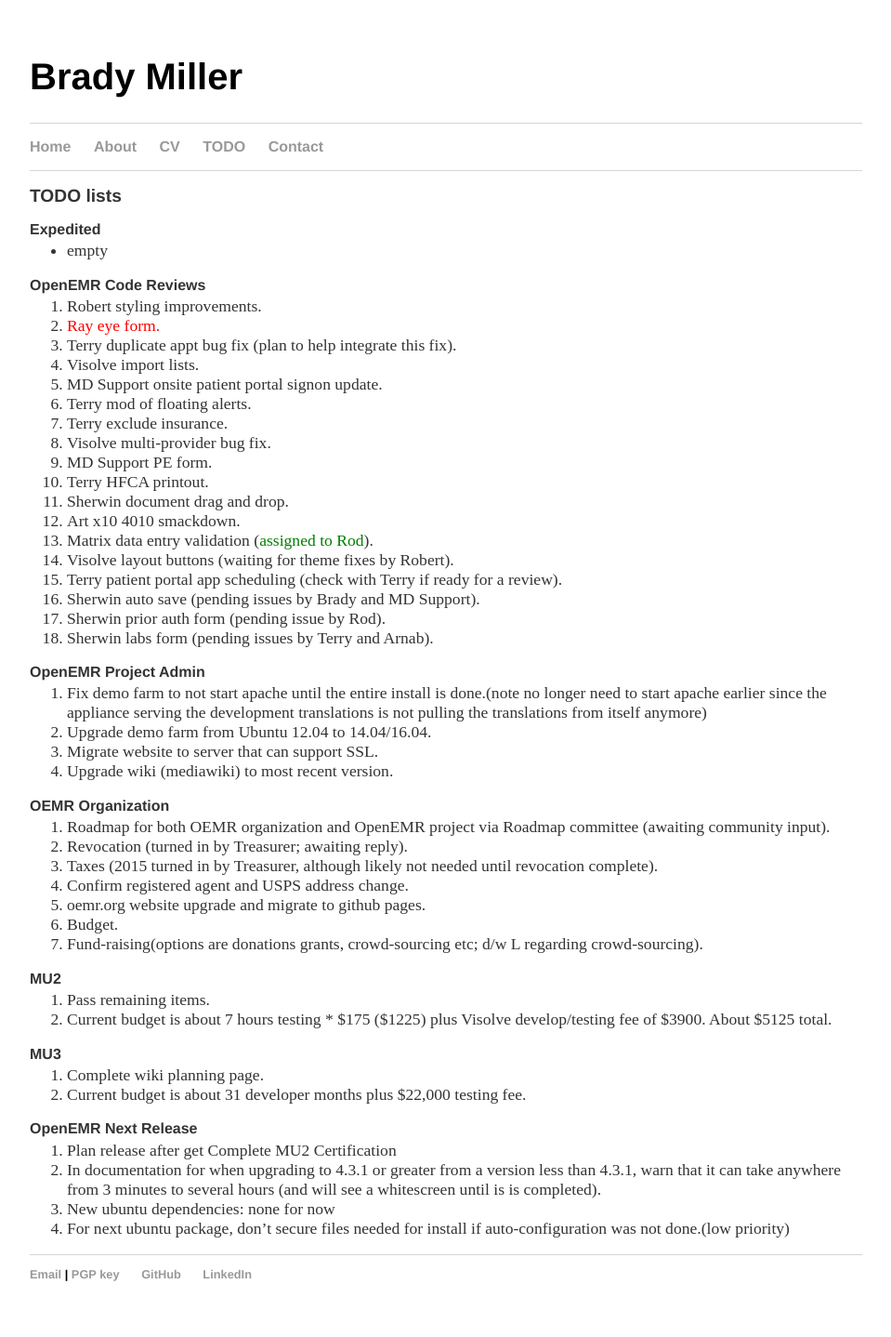
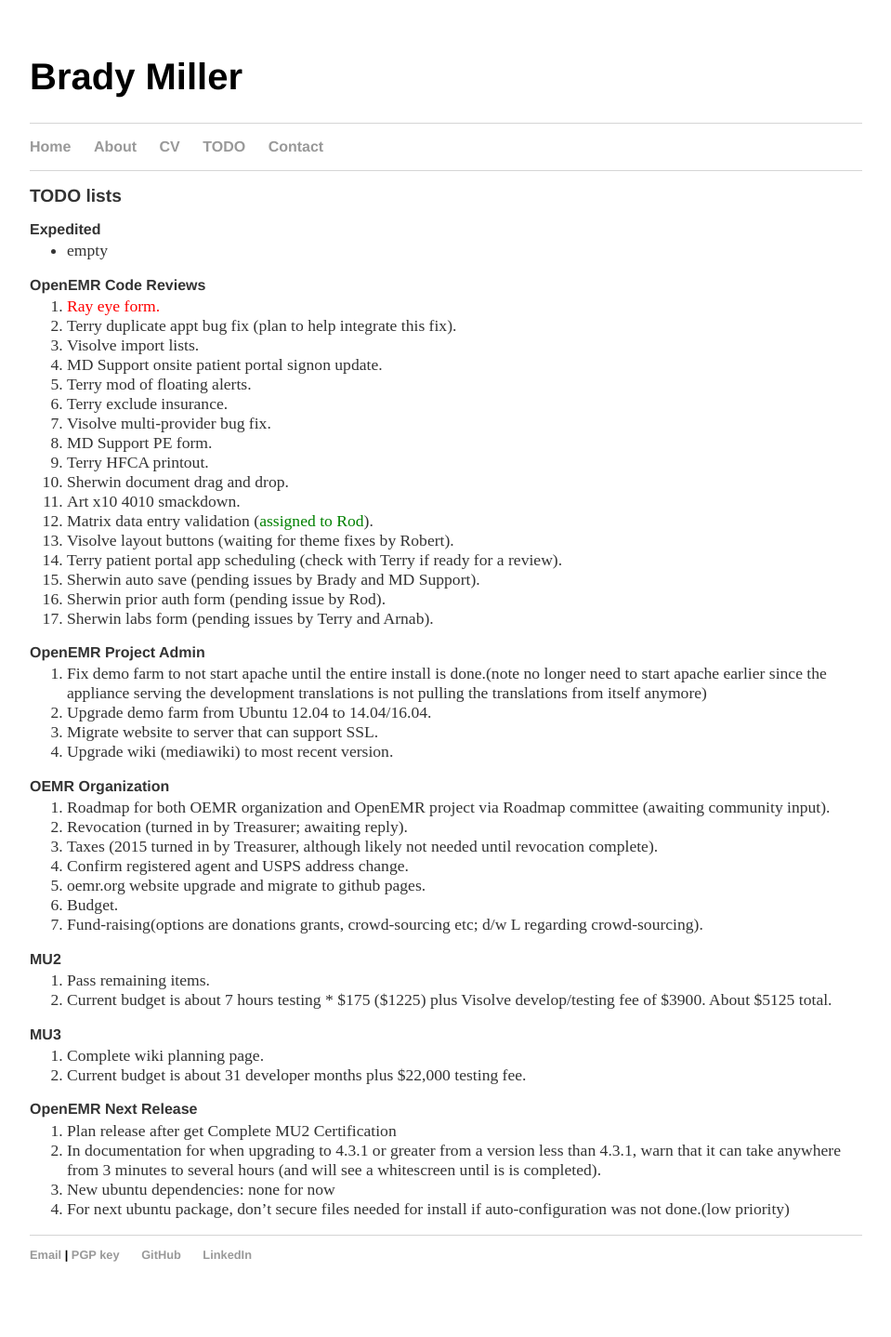
Before and after one commit to bradymiller/bradymiller.github.io, a Jekyll site: the page built from todo/index.md, in a window 1280 px wide. Shown: the whole page at 93% size, without its empty margins (160-1119 px from the left). Built offline with Jekyll 4.4.1, drawn with Linux system fonts in a browser that asks for light colours; after the commit the page ends 1417 px from its top, so only the background shows below that.

Commit message:
Update todo list

```diff
--- a/todo/index.md
+++ b/todo/index.md
@@ -7,7 +7,6 @@
 * empty
 
 ### OpenEMR Code Reviews
-1. Robert styling improvements.
 1. <span style="color: red">Ray eye form.</span>
 1. Terry duplicate appt bug fix (plan to help integrate this fix).
 1. Visolve import lists.
```
